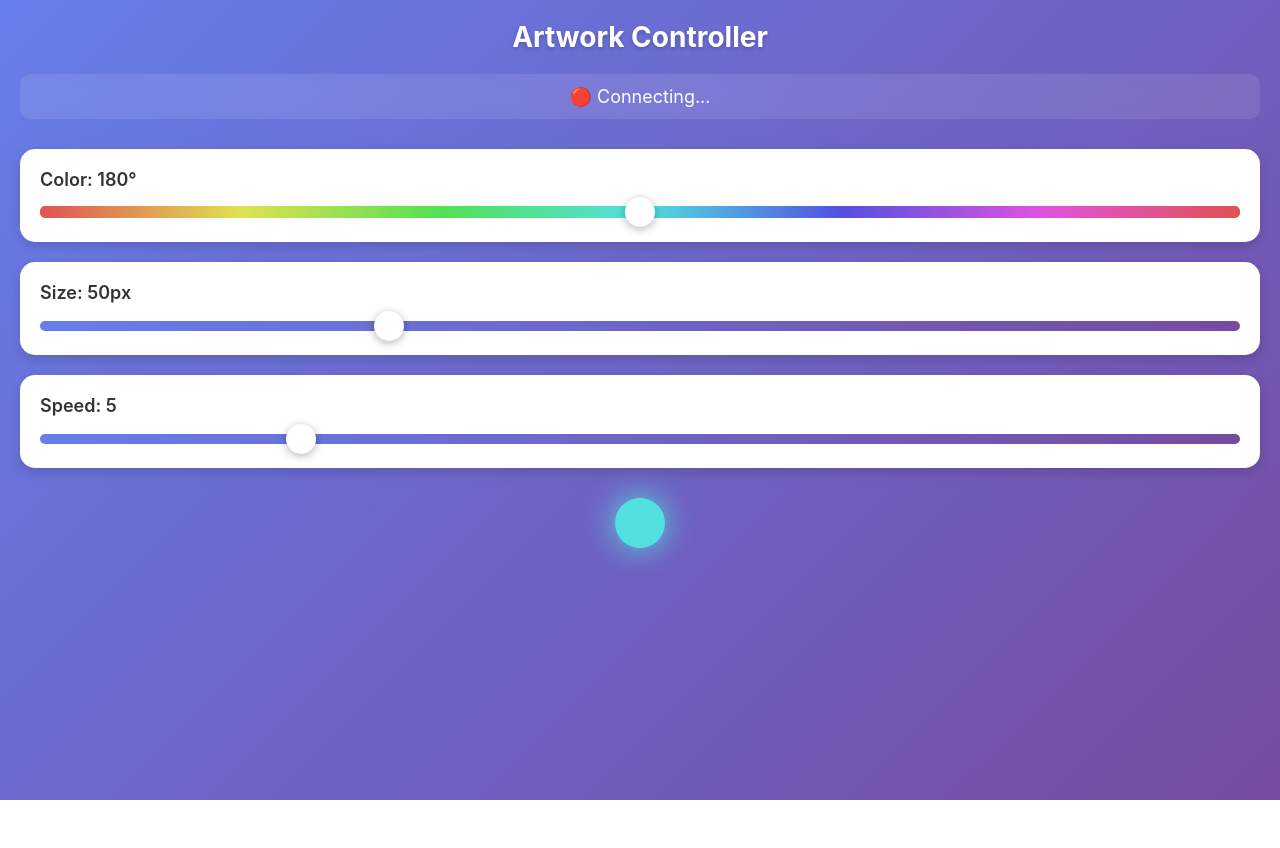
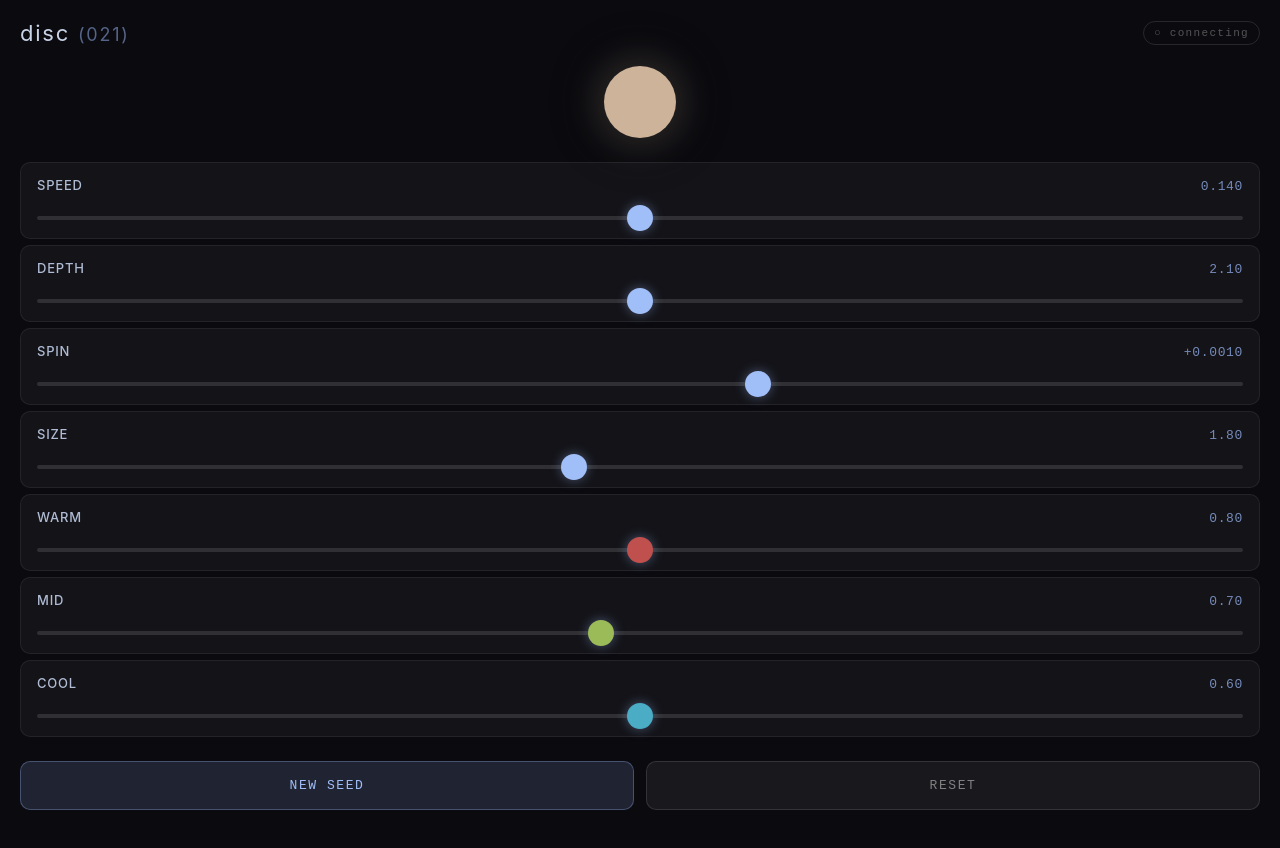
Before and after one commit to walhimer/interactive-sliders, a React (Create React App) app: page /controller in a window 1280 px wide. Before the commit the page ends 800 px from the top, so only its background shows below. Built offline with nearby package versions, Linux system fonts and the light colour scheme; no server answers; the database is empty; the HTML template or start-up script is replaced by a standard one.

Commit message:
Wire disc 021 to Firebase — fix animation restart bug, add Three.js

```diff
--- a/package.json
+++ b/package.json
@@ -8,7 +8,8 @@
     "react-router-dom": "^6.20.0",
     "react-scripts": "5.0.1",
     "firebase": "^10.7.1",
-    "qrcode.react": "^3.1.0"
+    "qrcode.react": "^3.1.0",
+    "three": "^0.162.0"
   },
   "scripts": {
     "start": "react-scripts start",
--- a/src/components/ArtworkDisplay.js
+++ b/src/components/ArtworkDisplay.js
@@ -1,82 +1,198 @@
 import React, { useEffect, useRef, useState } from 'react';
 import { database } from '../firebase';
-import { ref, onValue } from 'firebase/database';
+import { ref, onValue, set } from 'firebase/database';
 import { QRCodeSVG } from 'qrcode.react';
+import * as THREE from 'three';
 import './ArtworkDisplay.css';
 
+// ── Default parameter values — must match Controller defaults ────────
+const DEFAULTS = {
+  morphSpeed:  0.14,
+  morphDepth:  2.1,
+  morphPhase:  0,
+  slowSpin:    0.001,
+  discRadius:  1.8,
+  colorR:      0.80,
+  colorG:      0.70,
+  colorB:      0.60,
+  triggerSeed: false,
+  seed:        0,
+};
+
 function ArtworkDisplay() {
-  const canvasRef = useRef(null);
-  const animationRef = useRef(null);
-  const [color, setColor] = useState(180);
-  const [size, setSize] = useState(50);
-  const [speed, setSpeed] = useState(5);
+  const canvasRef   = useRef(null);
+  const paramsRef   = useRef({ ...DEFAULTS }); // live values — never triggers re-render
+  const sceneRef    = useRef(null);
+  const discMeshRef = useRef(null);
+  const discGeoRef  = useRef(null);
+  const origPosRef  = useRef(null);
+  const rendererRef = useRef(null);
+  const cameraRef   = useRef(null);
+  const clockRef    = useRef(null);
+  const animIdRef   = useRef(null);
   const [isConnected, setIsConnected] = useState(false);
 
-  // Listen to Firebase for real-time updates
+  // ── Firebase listener — writes directly to ref, never to state ──────
+  // This is the key fix vs the original code:
+  // Original used setState → triggered useEffect re-run → killed animation loop
+  // This version: Firebase writes to paramsRef.current, animation loop reads it next frame
   useEffect(() => {
     const artworkRef = ref(database, 'artwork');
 
     const unsubscribe = onValue(artworkRef, (snapshot) => {
       const data = snapshot.val();
-      if (data) {
-        setColor(data.color || 180);
-        setSize(data.size || 50);
-        setSpeed(data.speed || 5);
-        setIsConnected(true);
+      if (!data) return;
+      setIsConnected(true);
+
+      // Merge incoming values — animation loop picks them up within one frame (~16ms)
+      Object.assign(paramsRef.current, data);
+
+      // Live-update material color without rebuilding the scene
+      if (discMeshRef.current) {
+        discMeshRef.current.material.color.setRGB(
+          paramsRef.current.colorR,
+          paramsRef.current.colorG,
+          paramsRef.current.colorB
+        );
       }
-    }, (error) => {
-      console.error('Firebase error:', error);
-      setIsConnected(false);
-    });
+
+      // New seed trigger — rebuild disc geometry with fresh random phase
+      if (data.triggerSeed && data.seed) {
+        rebuildDisc();
+        set(ref(database, 'artwork/triggerSeed'), false); // reset flag
+      }
+    }, () => setIsConnected(false));
 
     return () => unsubscribe();
   }, []);
 
-  // Canvas animation
+  // ── Three.js — runs exactly once ─────────────────────────────────────
   useEffect(() => {
     const canvas = canvasRef.current;
-    const ctx = canvas.getContext('2d');
+    const W = window.innerWidth;
+    const H = window.innerHeight;
 
-    const resizeCanvas = () => {
-      canvas.width = window.innerWidth;
-      canvas.height = window.innerHeight;
-    };
+    // Renderer
+    const renderer = new THREE.WebGLRenderer({ canvas, antialias: true, alpha: false });
+    renderer.setPixelRatio(Math.min(window.devicePixelRatio || 1, 2));
+    renderer.setSize(W, H, true);
+    renderer.physicallyCorrectLights = true;
+    rendererRef.current = renderer;
 
-    resizeCanvas();
-    window.addEventListener('resize', resizeCanvas);
+    // Scene + camera
+    const scene = new THREE.Scene();
+    sceneRef.current = scene;
+    const camera = new THREE.PerspectiveCamera(40, W / H, 0.1, 100);
+    camera.position.z = 10;
+    cameraRef.current = camera;
+    clockRef.current = new THREE.Clock();
 
-    let x = canvas.width / 2;
-    let y = canvas.height / 2;
-    let angle = 0;
+    // Sky gradient (deep navy → near-black)
+    const skyGeo = new THREE.PlaneGeometry(80, 80, 1, 32);
+    const skyColors = [];
+    const skyPos = skyGeo.attributes.position;
+    for (let i = 0; i < skyPos.count; i++) {
+      const t  = Math.max(0, Math.min(1, (skyPos.getY(i) + 40) / 80));
+      const tc = t * t * t;
+      skyColors.push(0.0002 + tc * 0.003, 0.0003 + tc * 0.050, 0.0008 + tc * 0.185);
+    }
+    skyGeo.setAttribute('color', new THREE.Float32BufferAttribute(skyColors, 3));
+    const sky = new THREE.Mesh(skyGeo, new THREE.MeshBasicMaterial({ vertexColors: true }));
+    sky.position.z = -9;
+    scene.add(sky);
 
-    const animate = () => {
-      // Fade effect
-      ctx.fillStyle = 'rgba(0, 0, 0, 0.05)';
-      ctx.fillRect(0, 0, canvas.width, canvas.height);
+    // Initial disc
+    buildDiscIntoScene(scene, paramsRef.current);
 
-      // Update position
-      angle += speed / 100;
-      x = canvas.width / 2 + Math.cos(angle) * 200;
-      y = canvas.height / 2 + Math.sin(angle) * 200;
+    // ── Animation loop — reads paramsRef.current every frame ─────────
+    function animate() {
+      animIdRef.current = requestAnimationFrame(animate);
+      const p    = paramsRef.current;
+      const t    = clockRef.current.getElapsedTime();
+      const wave = Math.sin(t * p.morphSpeed + (p.morphPhase || 0));
 
-      // Draw circle
-      ctx.fillStyle = `hsl(${color}, 70%, 60%)`;
-      ctx.beginPath();
-      ctx.arc(x, y, size, 0, Math.PI * 2);
-      ctx.fill();
+      if (discGeoRef.current && origPosRef.current) {
+        const pos  = discGeoRef.current.attributes.position;
+        const orig = origPosRef.current;
+        const R    = p.discRadius;
+        for (let i = 0; i < pos.count; i++) {
+          const ox = orig[i * 3];
+          const oy = orig[i * 3 + 1];
+          const nr = Math.sqrt(ox * ox + oy * oy) / R;
+          pos.setZ(i, p.morphDepth * wave * Math.max(0, 1 - nr * nr));
+        }
+        pos.needsUpdate = true;
+        discGeoRef.current.computeVertexNormals();
+      }
 
-      animationRef.current = requestAnimationFrame(animate);
-    };
+      if (discMeshRef.current) {
+        discMeshRef.current.rotation.z += p.slowSpin;
+      }
 
+      renderer.render(scene, camera);
+    }
     animate();
 
+    // Resize
+    function onResize() {
+      const W2 = window.innerWidth;
+      const H2 = window.innerHeight;
+      camera.aspect = W2 / H2;
+      camera.updateProjectionMatrix();
+      renderer.setSize(W2, H2, true);
+    }
+    window.addEventListener('resize', onResize);
+
     return () => {
-      window.removeEventListener('resize', resizeCanvas);
-      if (animationRef.current) {
-        cancelAnimationFrame(animationRef.current);
-      }
+      cancelAnimationFrame(animIdRef.current);
+      window.removeEventListener('resize', onResize);
+      renderer.dispose();
     };
-  }, [color, size, speed]);
+  }, []); // ← empty: setup runs once, animation loop lives forever
+
+  // ── Build disc into scene ─────────────────────────────────────────────
+  function buildDiscIntoScene(scene, p) {
+    // Remove previous disc + lights (sky is always children[0])
+    while (scene.children.length > 1) {
+      scene.remove(scene.children[scene.children.length - 1]);
+    }
+
+    const discGeo = new THREE.CircleGeometry(p.discRadius, 160);
+    discGeoRef.current  = discGeo;
+    origPosRef.current  = Float32Array.from(discGeo.attributes.position.array);
+
+    const disc = new THREE.Mesh(
+      discGeo,
+      new THREE.MeshStandardMaterial({
+        color:     new THREE.Color(p.colorR, p.colorG, p.colorB),
+        roughness: 0.82,
+        metalness: 0.0,
+        side:      THREE.DoubleSide,
+      })
+    );
+    discMeshRef.current = disc;
+    scene.add(disc);
+
+    // Lighting
+    scene.add(new THREE.AmbientLight(0xffffff, 0.06));
+
+    const key = new THREE.DirectionalLight(new THREE.Color(1.0, 0.92, 0.78), 3.8);
+    key.position.set(-4, 5, 6);
+    scene.add(key);
+
+    const fill = new THREE.DirectionalLight(new THREE.Color(0.28, 0.42, 0.80), 0.45);
+    fill.position.set(4, -3, 3);
+    scene.add(fill);
+  }
+
+  // ── Rebuild disc on NEW SEED ──────────────────────────────────────────
+  function rebuildDisc() {
+    const scene = sceneRef.current;
+    if (!scene) return;
+    paramsRef.current.morphPhase = Math.random() * Math.PI * 2;
+    buildDiscIntoScene(scene, paramsRef.current);
+    if (clockRef.current) clockRef.current.start();
+  }
 
   return (
     <div className="artwork-display">
@@ -87,7 +203,7 @@ function ArtworkDisplay() {
       <div className="qr-code">
         <QRCodeSVG
           value={`${window.location.origin}/controller`}
-          size={150}
+          size={120}
           bgColor="#ffffff"
           fgColor="#000000"
           level="H"
--- a/src/components/Controller.css
+++ b/src/components/Controller.css
@@ -1,112 +1,191 @@
+/* ── Base ─────────────────────────────────────────────────────────── */
+* { box-sizing: border-box; }
+
 .controller {
   min-height: 100vh;
-  background: linear-gradient(135deg, #667eea 0%, #764ba2 100%);
-  padding: 20px;
-  font-family: -apple-system, BlinkMacSystemFont, 'Segoe UI', sans-serif;
+  background: #0a0a0f;
+  padding: 20px 20px 40px;
+  font-family: -apple-system, BlinkMacSystemFont, 'Segoe UI', monospace, sans-serif;
+  color: #e0e0e0;
 }
 
-.controller h1 {
-  text-align: center;
-  color: white;
-  font-size: 28px;
+/* ── Header ──────────────────────────────────────────────────────── */
+.controller-header {
+  display: flex;
+  align-items: center;
+  justify-content: space-between;
   margin-bottom: 20px;
-  text-shadow: 0 2px 4px rgba(0, 0, 0, 0.2);
 }
 
-.status-bar {
-  text-align: center;
-  color: white;
-  margin-bottom: 30px;
+.controller-header h1 {
+  font-size: 22px;
+  font-weight: 400;
+  letter-spacing: 0.08em;
+  color: #c8d4e8;
+  margin: 0;
+}
+
+.piece-num {
+  color: rgba(160, 190, 255, 0.5);
   font-size: 18px;
-  background: rgba(255, 255, 255, 0.1);
-  padding: 12px;
-  border-radius: 10px;
-  backdrop-filter: blur(10px);
+}
+
+.status-badge {
+  font-family: monospace;
+  font-size: 11px;
+  letter-spacing: 0.12em;
+  padding: 5px 10px;
+  border-radius: 20px;
+  border: 1px solid transparent;
+}
+
+.status-badge.connected {
+  color: #6fcf97;
+  border-color: rgba(111, 207, 151, 0.3);
+  background: rgba(111, 207, 151, 0.08);
+}
+
+.status-badge.disconnected {
+  color: rgba(160, 160, 160, 0.5);
+  border-color: rgba(160, 160, 160, 0.2);
+}
+
+/* ── Disc preview ────────────────────────────────────────────────── */
+.disc-preview {
+  display: flex;
+  justify-content: center;
+  margin: 16px 0 24px;
+}
+
+.disc-preview-circle {
+  width: 72px;
+  height: 72px;
+  border-radius: 50%;
+  box-shadow:
+    0 0 40px rgba(200, 180, 140, 0.25),
+    0 0 80px rgba(200, 180, 140, 0.10);
+  transition: background 0.1s ease;
+}
+
+/* ── Controls ────────────────────────────────────────────────────── */
+.controls {
+  display: flex;
+  flex-direction: column;
+  gap: 6px;
 }
 
 .control-group {
-  background: white;
-  padding: 20px;
-  margin: 20px 0;
-  border-radius: 15px;
-  box-shadow: 0 4px 12px rgba(0, 0, 0, 0.15);
+  background: rgba(255, 255, 255, 0.04);
+  border: 1px solid rgba(255, 255, 255, 0.07);
+  border-radius: 10px;
+  padding: 14px 16px;
 }
 
-.control-group label {
-  display: block;
-  font-weight: 600;
-  margin-bottom: 12px;
-  color: #333;
-  font-size: 18px;
+.control-label {
+  display: flex;
+  justify-content: space-between;
+  align-items: baseline;
+  margin-bottom: 10px;
 }
 
+.label-name {
+  font-size: 13px;
+  font-weight: 500;
+  letter-spacing: 0.06em;
+  color: #b0bcd4;
+  text-transform: uppercase;
+}
+
+.label-value {
+  font-family: monospace;
+  font-size: 13px;
+  color: rgba(160, 190, 255, 0.7);
+  letter-spacing: 0.05em;
+}
+
+/* ── Slider ──────────────────────────────────────────────────────── */
 .slider {
+  --accent: #a0bef8;
   width: 100%;
-  height: 10px;
-  border-radius: 5px;
+  height: 4px;
+  border-radius: 2px;
   outline: none;
   -webkit-appearance: none;
-  background: linear-gradient(to right, #667eea, #764ba2);
+  appearance: none;
+  background: rgba(255, 255, 255, 0.12);
   cursor: pointer;
 }
 
 .slider::-webkit-slider-thumb {
   -webkit-appearance: none;
-  width: 30px;
-  height: 30px;
+  width: 26px;
+  height: 26px;
   border-radius: 50%;
-  background: white;
+  background: var(--accent, #a0bef8);
   cursor: pointer;
-  box-shadow: 0 2px 8px rgba(0, 0, 0, 0.3);
-  transition: transform 0.2s ease;
-}
-
-.slider::-webkit-slider-thumb:hover {
-  transform: scale(1.2);
+  box-shadow: 0 0 12px rgba(160, 190, 248, 0.4);
+  transition: transform 0.15s ease, box-shadow 0.15s ease;
 }
 
 .slider::-webkit-slider-thumb:active {
-  transform: scale(0.95);
+  transform: scale(1.15);
+  box-shadow: 0 0 20px rgba(160, 190, 248, 0.6);
 }
 
 .slider::-moz-range-thumb {
-  width: 30px;
-  height: 30px;
+  width: 26px;
+  height: 26px;
   border-radius: 50%;
-  background: white;
+  background: var(--accent, #a0bef8);
   cursor: pointer;
-  box-shadow: 0 2px 8px rgba(0, 0, 0, 0.3);
   border: none;
-  transition: transform 0.2s ease;
+  box-shadow: 0 0 12px rgba(160, 190, 248, 0.4);
 }
 
-.slider::-moz-range-thumb:hover {
-  transform: scale(1.2);
+/* ── Actions ─────────────────────────────────────────────────────── */
+.actions {
+  display: flex;
+  gap: 12px;
+  margin-top: 24px;
 }
 
-.slider::-moz-range-thumb:active {
-  transform: scale(0.95);
+.btn {
+  flex: 1;
+  padding: 16px;
+  border: none;
+  border-radius: 10px;
+  font-family: monospace;
+  font-size: 13px;
+  letter-spacing: 0.12em;
+  cursor: pointer;
+  transition: opacity 0.15s ease, transform 0.1s ease;
 }
 
-.color-slider {
-  height: 12px;
+.btn:active {
+  transform: scale(0.97);
+  opacity: 0.85;
 }
 
-.preview {
-  display: block;
+.btn-seed {
+  background: rgba(160, 190, 255, 0.15);
+  border: 1px solid rgba(160, 190, 255, 0.3);
+  color: #a0bef8;
 }
 
-@media (max-width: 768px) {
-  .controller h1 {
-    font-size: 24px;
-  }
+.btn-seed:hover { background: rgba(160, 190, 255, 0.22); }
 
-  .control-group {
-    padding: 15px;
-    margin: 15px 0;
-  }
+.btn-reset {
+  background: rgba(255, 255, 255, 0.06);
+  border: 1px solid rgba(255, 255, 255, 0.12);
+  color: rgba(200, 200, 200, 0.6);
+}
 
-  .control-group label {
-    font-size: 16px;
-  }
+.btn-reset:hover { background: rgba(255, 255, 255, 0.10); }
+
+/* ── Mobile ──────────────────────────────────────────────────────── */
+@media (max-width: 480px) {
+  .controller { padding: 16px 16px 40px; }
+  .controller-header h1 { font-size: 20px; }
+  .disc-preview-circle { width: 60px; height: 60px; }
+  .btn { padding: 14px; font-size: 12px; }
 }
--- a/src/components/Controller.js
+++ b/src/components/Controller.js
@@ -3,124 +3,185 @@ import { database } from '../firebase';
 import { ref, set, onValue } from 'firebase/database';
 import './Controller.css';
 
+// ── disc (021) parameter definitions ────────────────────────────────────
+// Each param maps directly to the variable name used in the artwork
+const PARAMS = [
+  {
+    key:     'morphSpeed',
+    label:   'Speed',
+    hint:    'Animation pulse rate',
+    min:     0.07,
+    max:     0.21,
+    step:    0.002,
+    default: 0.14,
+    format:  v => v.toFixed(3),
+  },
+  {
+    key:     'morphDepth',
+    label:   'Depth',
+    hint:    'Surface deformation amount',
+    min:     1.4,
+    max:     2.8,
+    step:    0.05,
+    default: 2.1,
+    format:  v => v.toFixed(2),
+  },
+  {
+    key:     'slowSpin',
+    label:   'Spin',
+    hint:    'Rotation direction + speed',
+    min:     -0.005,
+    max:     0.005,
+    step:    0.0002,
+    default: 0.001,
+    format:  v => (v >= 0 ? '+' : '') + v.toFixed(4),
+  },
+  {
+    key:     'discRadius',
+    label:   'Size',
+    hint:    'Disc radius',
+    min:     1.4,
+    max:     2.3,
+    step:    0.05,
+    default: 1.8,
+    format:  v => v.toFixed(2),
+  },
+  {
+    key:     'colorR',
+    label:   'Warm',
+    hint:    'Red channel',
+    min:     0.70,
+    max:     0.90,
+    step:    0.01,
+    default: 0.80,
+    format:  v => v.toFixed(2),
+    color:   '#c0504d',
+  },
+  {
+    key:     'colorG',
+    label:   'Mid',
+    hint:    'Green channel',
+    min:     0.63,
+    max:     0.78,
+    step:    0.01,
+    default: 0.70,
+    format:  v => v.toFixed(2),
+    color:   '#9bbb59',
+  },
+  {
+    key:     'colorB',
+    label:   'Cool',
+    hint:    'Blue channel',
+    min:     0.52,
+    max:     0.68,
+    step:    0.01,
+    default: 0.60,
+    format:  v => v.toFixed(2),
+    color:   '#4bacc6',
+  },
+];
+
+// Build initial state from defaults
+const initialValues = () =>
+  PARAMS.reduce((acc, p) => ({ ...acc, [p.key]: p.default }), {});
+
 function Controller() {
-  const [color, setColor] = useState(180);
-  const [size, setSize] = useState(50);
-  const [speed, setSpeed] = useState(5);
+  const [values, setValues]         = useState(initialValues);
   const [isConnected, setIsConnected] = useState(false);
 
-  // Load initial values from Firebase
+  // Load current Firebase values on mount so controller syncs to display
   useEffect(() => {
     const artworkRef = ref(database, 'artwork');
-
     const unsubscribe = onValue(artworkRef, (snapshot) => {
       const data = snapshot.val();
-      if (data) {
-        setColor(data.color || 180);
-        setSize(data.size || 50);
-        setSpeed(data.speed || 5);
+      if (!data) return;
       setIsConnected(true);
-      }
-    }, (error) => {
-      console.error('Firebase error:', error);
-      setIsConnected(false);
+      // Only sync keys we own — don't overwrite with undefined
+      setValues(prev => {
+        const next = { ...prev };
+        PARAMS.forEach(p => {
+          if (data[p.key] !== undefined) next[p.key] = data[p.key];
         });
-
+        return next;
+      });
+    }, () => setIsConnected(false));
     return () => unsubscribe();
   }, []);
 
-  // Update Firebase when sliders change
-  const updateFirebase = (newColor, newSize, newSpeed) => {
-    const artworkRef = ref(database, 'artwork');
-    set(artworkRef, {
-      color: newColor,
-      size: newSize,
-      speed: newSpeed,
-      timestamp: Date.now()
-    }).catch((error) => {
-      console.error('Error updating Firebase:', error);
-    });
+  // Write a single key to Firebase immediately on change
+  const handleChange = (key, rawValue) => {
+    const value = parseFloat(rawValue);
+    setValues(prev => ({ ...prev, [key]: value }));
+    set(ref(database, `artwork/${key}`), value).catch(console.error);
   };
 
-  const handleColorChange = (value) => {
-    setColor(value);
-    updateFirebase(value, size, speed);
+  // New Seed — writes a random seed + triggerSeed flag
+  const handleNewSeed = () => {
+    const seed = Math.floor(Math.random() * 999999) + 1;
+    set(ref(database, 'artwork/seed'), seed).catch(console.error);
+    set(ref(database, 'artwork/triggerSeed'), true).catch(console.error);
   };
 
-  const handleSizeChange = (value) => {
-    setSize(value);
-    updateFirebase(color, value, speed);
+  // Reset all params to defaults
+  const handleReset = () => {
+    const defaults = initialValues();
+    setValues(defaults);
+    const updates = {};
+    PARAMS.forEach(p => { updates[p.key] = p.default; });
+    set(ref(database, 'artwork'), updates).catch(console.error);
   };
 
-  const handleSpeedChange = (value) => {
-    setSpeed(value);
-    updateFirebase(color, size, value);
-  };
+  // Disc preview color from current RGB values
+  const previewColor = `rgb(${Math.round(values.colorR * 255)}, ${Math.round(values.colorG * 255)}, ${Math.round(values.colorB * 255)})`;
 
   return (
     <div className="controller">
-      <h1>Artwork Controller</h1>
-
-      <div className="status-bar">
-        {isConnected ? '🟢 Connected' : '🔴 Connecting...'}
+      <div className="controller-header">
+        <h1>disc <span className="piece-num">(021)</span></h1>
+        <div className={`status-badge ${isConnected ? 'connected' : 'disconnected'}`}>
+          {isConnected ? '● live' : '○ connecting'}
+        </div>
       </div>
 
-      <div className="control-group">
-        <label>Color: {color}°</label>
-        <input
-          type="range"
-          min="0"
-          max="360"
-          value={color}
-          onChange={(e) => handleColorChange(parseInt(e.target.value))}
-          className="slider color-slider"
-          style={{
-            background: `linear-gradient(to right,
-              hsl(0, 70%, 60%),
-              hsl(60, 70%, 60%),
-              hsl(120, 70%, 60%),
-              hsl(180, 70%, 60%),
-              hsl(240, 70%, 60%),
-              hsl(300, 70%, 60%),
-              hsl(360, 70%, 60%)
-            )`
-          }}
+      {/* Color preview disc */}
+      <div className="disc-preview">
+        <div
+          className="disc-preview-circle"
+          style={{ background: previewColor }}
         />
       </div>
 
-      <div className="control-group">
-        <label>Size: {size}px</label>
+      {/* Parameter sliders */}
+      <div className="controls">
+        {PARAMS.map(p => (
+          <div className="control-group" key={p.key}>
+            <div className="control-label">
+              <span className="label-name">{p.label}</span>
+              <span className="label-value">{p.format(values[p.key])}</span>
+            </div>
             <input
               type="range"
-          min="10"
-          max="150"
-          value={size}
-          onChange={(e) => handleSizeChange(parseInt(e.target.value))}
+              min={p.min}
+              max={p.max}
+              step={p.step}
+              value={values[p.key]}
+              onChange={e => handleChange(p.key, e.target.value)}
               className="slider"
+              style={p.color ? { '--accent': p.color } : {}}
             />
           </div>
-
-      <div className="control-group">
-        <label>Speed: {speed}</label>
-        <input
-          type="range"
-          min="1"
-          max="20"
-          value={speed}
-          onChange={(e) => handleSpeedChange(parseInt(e.target.value))}
-          className="slider"
-        />
+        ))}
       </div>
 
-      <div className="preview" style={{
-        width: `${size}px`,
-        height: `${size}px`,
-        background: `hsl(${color}, 70%, 60%)`,
-        borderRadius: '50%',
-        margin: '30px auto',
-        transition: 'all 0.3s ease',
-        boxShadow: `0 0 30px hsl(${color}, 70%, 60%)`
-      }}></div>
+      {/* Action buttons */}
+      <div className="actions">
+        <button className="btn btn-seed" onClick={handleNewSeed}>
+          NEW SEED
+        </button>
+        <button className="btn btn-reset" onClick={handleReset}>
+          RESET
+        </button>
+      </div>
     </div>
   );
 }
```
Lines whose indentation alone changed are shown as unchanged.
